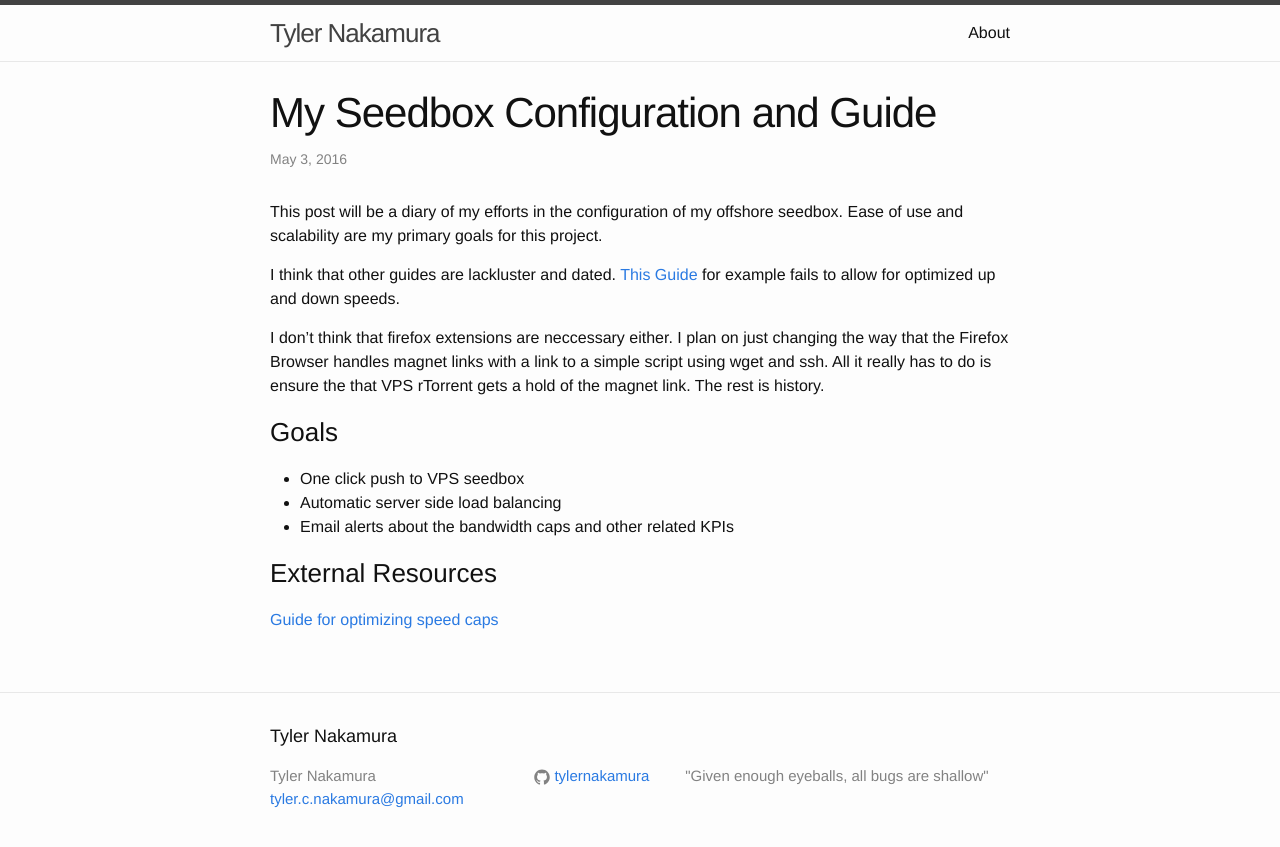
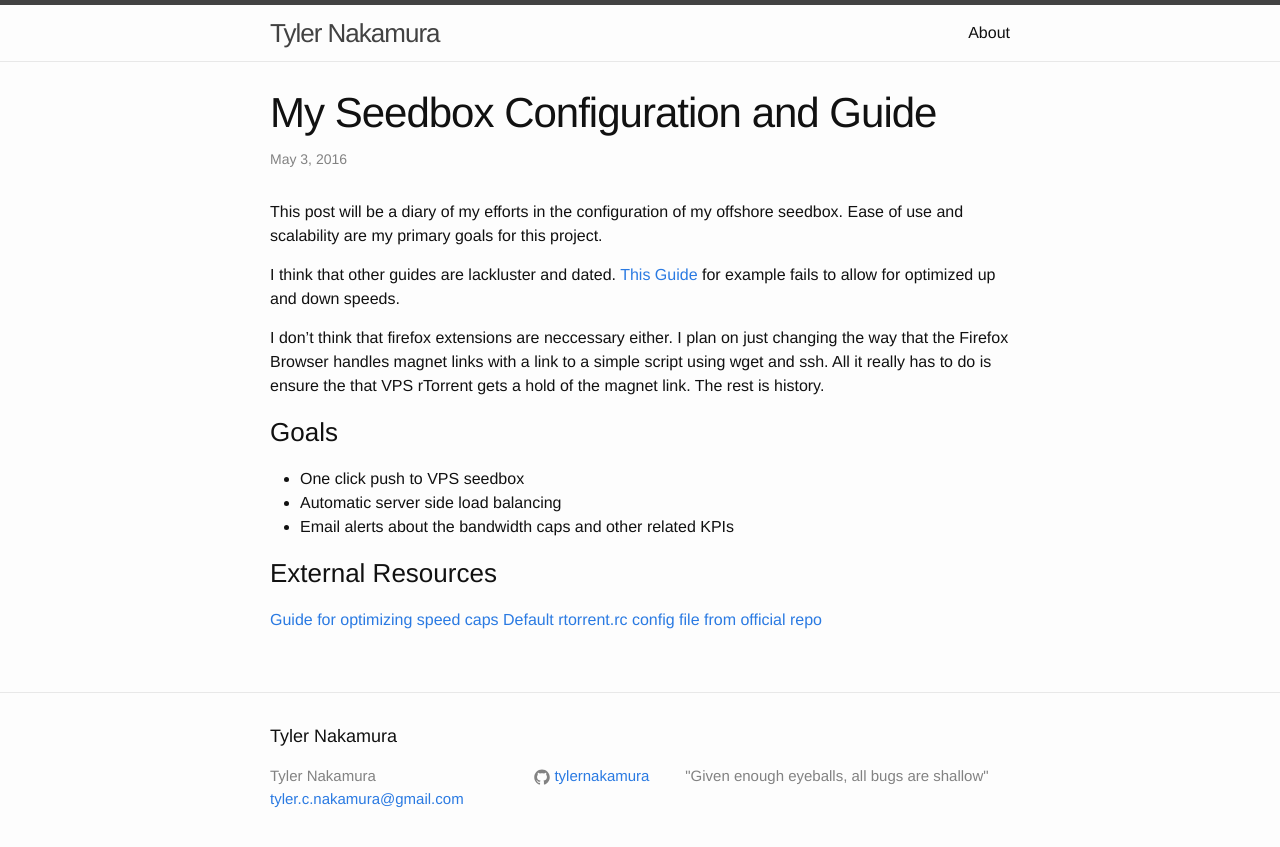
Before and after one commit to ahlim0m/tylernakamura.github.io, a Jekyll site: the page built from _posts/2016-05-03-configuring-my-seedbox.markdown, in a window 1280 px wide. Shown: the top 847 px of the page. Built offline with Jekyll 4.4.1, drawn with Linux system fonts in a browser that asks for light colours.

Commit message:
add default config file from official git repo

```diff
--- a/_posts/2016-05-03-configuring-my-seedbox.markdown
+++ b/_posts/2016-05-03-configuring-my-seedbox.markdown
@@ -19,3 +19,4 @@ I don't think that firefox extensions are neccessary either. I plan on just chan
 
 ### External Resources
 [Guide for optimizing speed caps](https://torrentfreak.com/optimize-your-bittorrent-download-speed/)
+[Default rtorrent.rc config file from official repo](https://github.com/rakshasa/rtorrent/blob/master/doc/rtorrent.rc)
```
